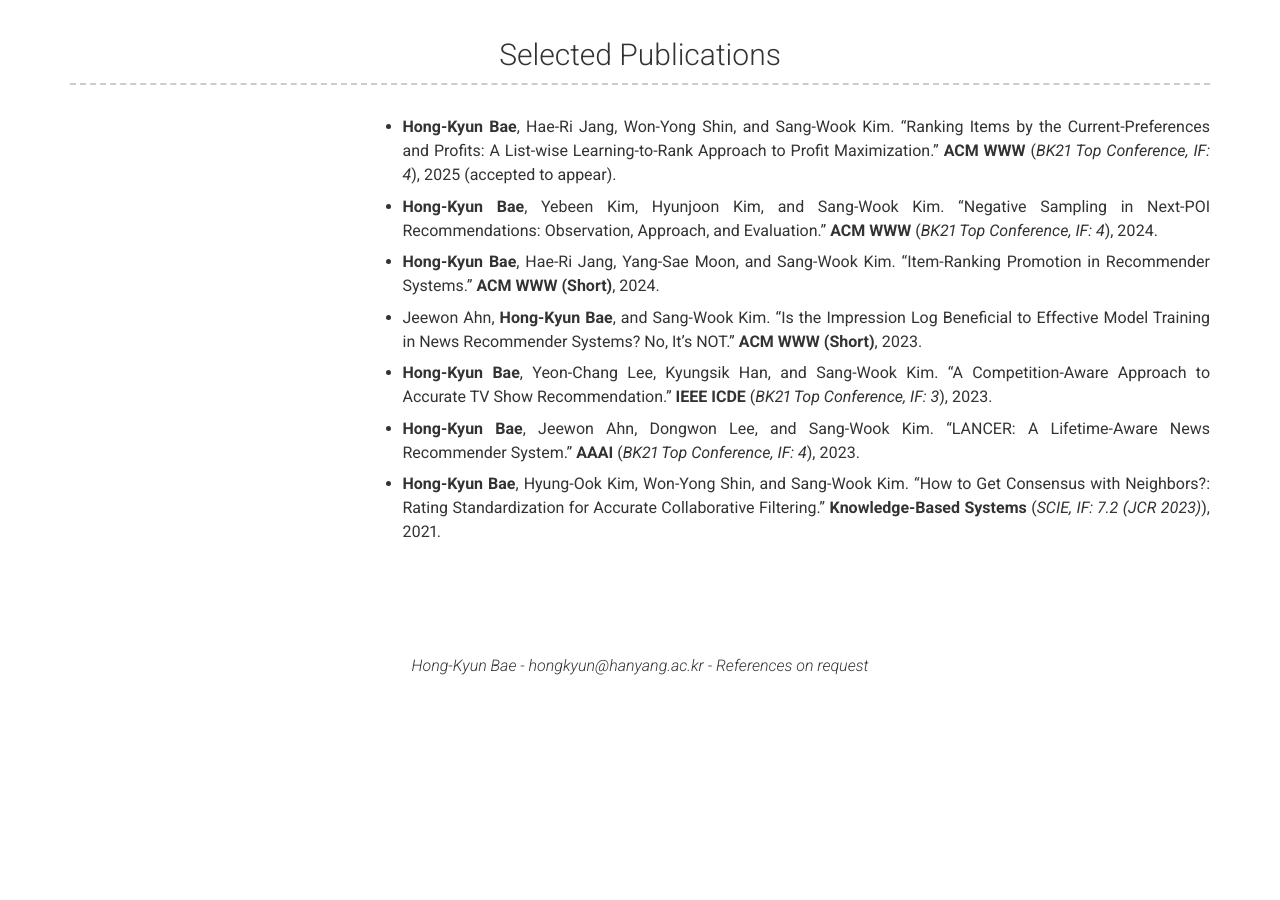
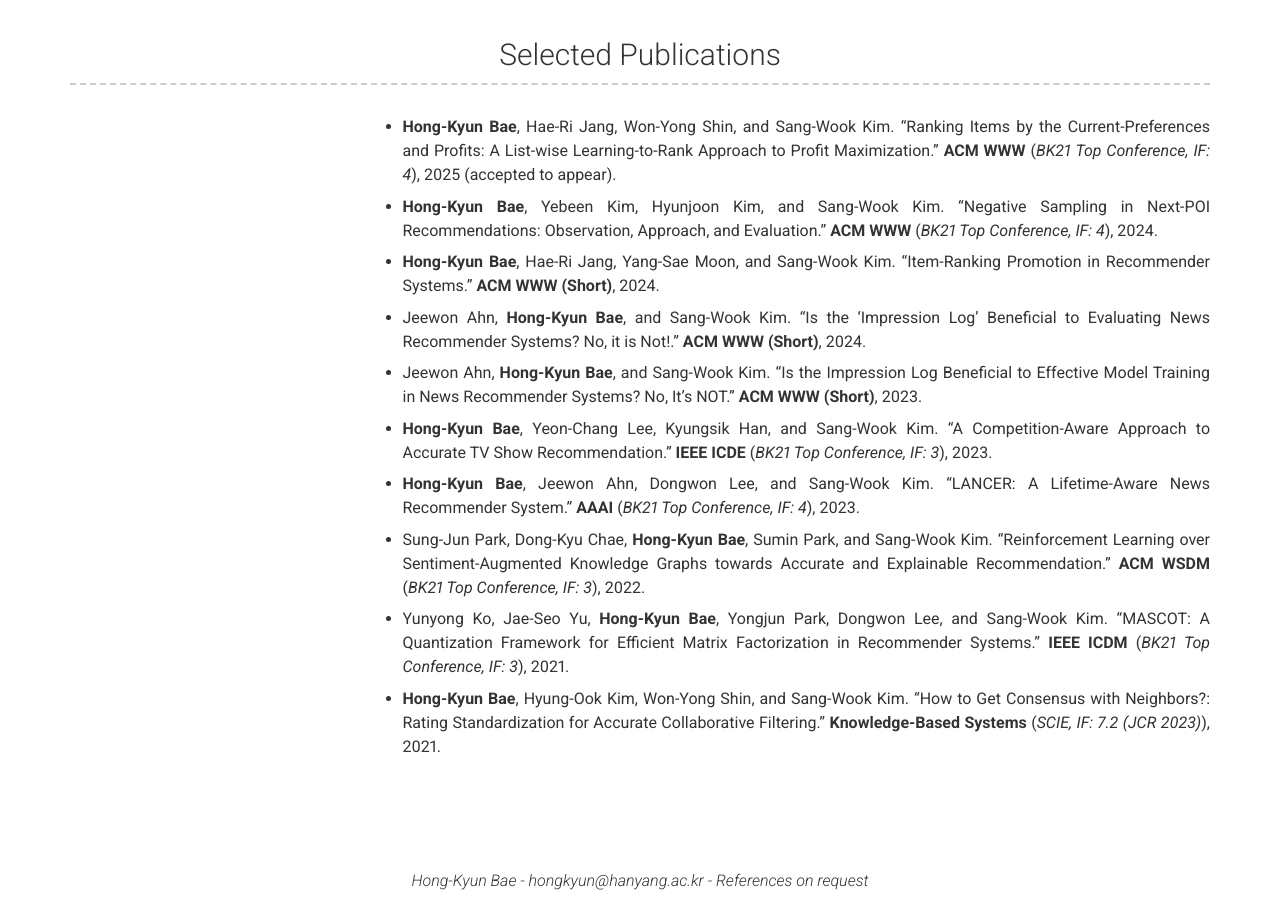
Before and after one commit to hongkyun-bae/hongkyun-bae.github.io, a Jekyll site: the page built from index.md, in a window 1280 px wide and 900 px high, scrolled down 1169 px. Built offline with Jekyll 4.4.1, drawn with Linux system fonts in a browser that asks for light colours; nearby versions of some CDN libraries; some web fonts are replaced; before the commit the page ends 1855 px from its top, so only the background shows below that.

Commit message:
Update publications.yml

```diff
--- a/_data/publications.yml
+++ b/_data/publications.yml
@@ -7,10 +7,16 @@
 
     - **Hong-Kyun Bae**, Hae-Ri Jang, Yang-Sae Moon, and Sang-Wook Kim. "Item-Ranking Promotion in Recommender Systems." **ACM WWW (Short)**, 2024.
 
+    - Jeewon Ahn, **Hong-Kyun Bae**, and Sang-Wook Kim. "Is the ‘Impression Log’ Beneficial to Evaluating News Recommender Systems? No, it is Not!." **ACM WWW (Short)**, 2024.
+
     - Jeewon Ahn, **Hong-Kyun Bae**, and Sang-Wook Kim. "Is the Impression Log Beneficial to Effective Model Training in News Recommender Systems? No, It’s NOT." **ACM WWW (Short)**, 2023.
 
     - **Hong-Kyun Bae**, Yeon-Chang Lee, Kyungsik Han, and Sang-Wook Kim. "A Competition-Aware Approach to Accurate TV Show Recommendation." **IEEE ICDE** (*BK21 Top Conference, IF: 3*), 2023.
 
     - **Hong-Kyun Bae**, Jeewon Ahn, Dongwon Lee, and Sang-Wook Kim. "LANCER: A Lifetime-Aware News Recommender System." **AAAI** (*BK21 Top Conference, IF: 4*), 2023.
 
+    - Sung-Jun Park, Dong-Kyu Chae, **Hong-Kyun Bae**, Sumin Park, and Sang-Wook Kim. "Reinforcement Learning over Sentiment-Augmented Knowledge Graphs towards Accurate and Explainable Recommendation." **ACM WSDM** (*BK21 Top Conference, IF: 3*), 2022.
+
+    - Yunyong Ko, Jae-Seo Yu, **Hong-Kyun Bae**, Yongjun Park, Dongwon Lee, and Sang-Wook Kim. "MASCOT: A Quantization Framework for Efficient Matrix Factorization in Recommender Systems." **IEEE ICDM** (*BK21 Top Conference, IF: 3*), 2021.
+
     - **Hong-Kyun Bae**, Hyung-Ook Kim, Won-Yong Shin, and Sang-Wook Kim. "How to Get Consensus with Neighbors?: Rating Standardization for Accurate Collaborative Filtering." **Knowledge-Based Systems** (*SCIE, IF: 7.2 (JCR 2023)*), 2021.
```
